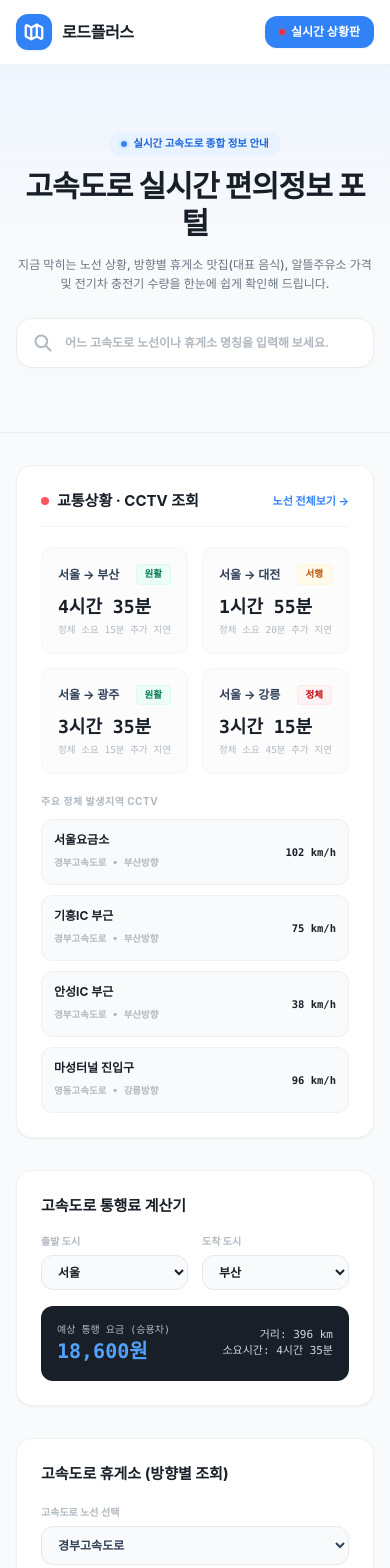
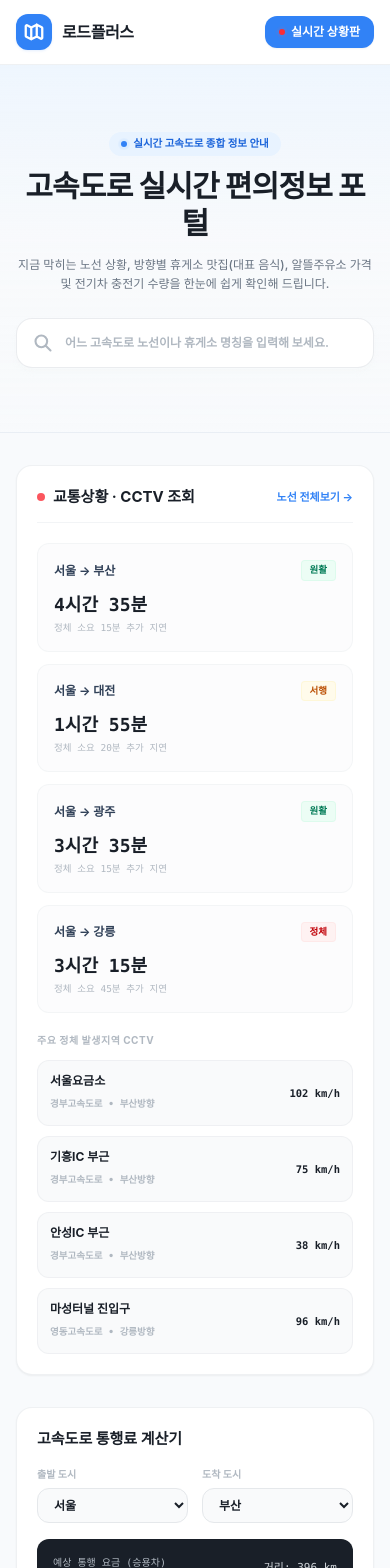
Before and after one commit to fnqlrtm123-code/highway-live, a Next.js app: page / in a window 390 px wide. Shown: the top 1568 px of the page. Built offline with nearby package versions, Linux system fonts and the light colour scheme; a web font is replaced by a local one.

Commit message:
style: optimize layout spacing and paddings on home page for better mobile and PC viewing

```diff
--- a/src/components/HomeClient.tsx
+++ b/src/components/HomeClient.tsx
@@ -161,7 +161,7 @@ export default function HomeClient() {
       </div>
 
       {/* 2. 메인 4대 카테고리 구성 영역 */}
-      <div className="max-w-[1240px] mx-auto px-4 mt-8 grid grid-cols-1 lg:grid-cols-12 gap-8 items-start">
+      <div className="max-w-[1240px] mx-auto px-4 mt-6 md:mt-10 grid grid-cols-1 lg:grid-cols-12 gap-6 md:gap-8 items-start">
 
         {/* ==========================================
             좌측: [1] 교통상황·CCTV + [4] 고속도로 통행료
@@ -169,7 +169,7 @@ export default function HomeClient() {
         <section className="lg:col-span-6 space-y-8">
 
           {/* [Pillar 1] 교통상황·CCTV */}
-          <div className="bg-white border border-slate-200/60 rounded-2xl p-6 shadow-xs space-y-5">
+          <div className="bg-white border border-slate-200/60 rounded-2xl p-5 md:p-6 shadow-xs space-y-5">
             <div className="flex justify-between items-center border-b pb-3.5 border-slate-100">
               <div className="flex items-center gap-2">
                 <span className="w-2 h-2 rounded-full bg-red-500 animate-pulse"></span>
@@ -179,9 +179,9 @@ export default function HomeClient() {
             </div>
 
             {/* 주요 도시 간 소요 시간 현황 */}
-            <div className="grid grid-cols-2 gap-3.5">
+            <div className="grid grid-cols-1 sm:grid-cols-2 gap-3 md:gap-4">
               {travelTimes.slice(0, 4).map((t, idx) => (
-                <div key={idx} className="p-4 bg-slate-50/50 border border-slate-100/80 rounded-xl flex flex-col justify-between space-y-2">
+                <div key={idx} className="p-4 bg-slate-50/50 border border-slate-100/80 rounded-xl flex flex-col justify-between space-y-2.5 transition-all hover:border-slate-200">
                   <div className="flex justify-between items-center">
                     <span className="text-xs font-bold text-slate-700">{t.from} &rarr; {t.to}</span>
                     <span className={`text-[9.5px] font-bold px-2 py-0.5 rounded ${
@@ -201,14 +201,14 @@ export default function HomeClient() {
             </div>
 
             {/* 실시간 주요 CCTV 포인트 */}
-            <div className="space-y-2.5">
+            <div className="space-y-3">
               <span className="text-[10px] font-bold text-slate-400 block uppercase tracking-wider">주요 정체 발생지역 CCTV</span>
-              <div className="grid grid-cols-1 md:grid-cols-2 gap-2.5">
+              <div className="grid grid-cols-1 sm:grid-cols-2 gap-2.5">
                 {cctvPoints.slice(0, 4).map(c => (
                   <button
                     key={c.id}
                     onClick={() => setActiveCctv(c)}
-                    className="p-3 bg-slate-50 hover:bg-slate-100/75 border border-slate-200/50 text-slate-800 rounded-xl text-left flex justify-between items-center transition-colors cursor-pointer"
+                    className="p-3 bg-slate-50 hover:bg-slate-100/75 border border-slate-200/50 text-slate-800 rounded-xl text-left flex justify-between items-center transition-all cursor-pointer hover:border-slate-300"
                   >
                     <div>
                       <span className="text-xs font-bold block text-slate-800">{c.name}</span>
@@ -238,7 +238,7 @@ export default function HomeClient() {
           </div>
 
           {/* [Pillar 4] 고속도로 통행료 계산기 */}
-          <div className="bg-white border border-slate-200/60 rounded-2xl p-6 shadow-xs space-y-4">
+          <div className="bg-white border border-slate-200/60 rounded-2xl p-5 md:p-6 shadow-xs space-y-4">
             <div>
               <h2 className="text-[15px] font-bold text-slate-900">고속도로 통행료 계산기</h2>
             </div>
@@ -296,7 +296,7 @@ export default function HomeClient() {
         <section className="lg:col-span-6 space-y-8">
 
           {/* [Pillar 2] 고속도로 휴게소 (상행선·하행선 리스트 및 맛집) */}
-          <div className="bg-white border border-slate-200/60 rounded-2xl p-6 shadow-xs space-y-5">
+          <div className="bg-white border border-slate-200/60 rounded-2xl p-5 md:p-6 shadow-xs space-y-5">
             <div>
               <h2 className="text-[15px] font-bold text-slate-900">고속도로 휴게소 (방향별 조회)</h2>
             </div>
@@ -339,14 +339,14 @@ export default function HomeClient() {
             </div>
 
             {/* 상행선 / 하행선 리스트 (구분 중요!) */}
-            <div className="grid grid-cols-1 md:grid-cols-2 gap-4">
+            <div className="grid grid-cols-1 sm:grid-cols-2 gap-4">
 
               {/* 상행선 방향 */}
               <div className="space-y-2">
                 <span className="text-xs font-extrabold text-slate-800 border-b pb-1.5 block border-slate-100 flex items-center gap-1.5">
                   상행선 ({selectedRestHighway === '경부고속도로' ? '서울방향' : '상행선'})
                 </span>
-                <div className="space-y-1.5 max-h-[220px] overflow-y-auto pr-1">
+                <div className="space-y-1.5 max-h-[220px] overflow-y-auto pr-1 scrollbar-thin scrollbar-thumb-slate-200">
                   {upBoundRestAreas
                     .filter(s => selectedRestFacility === '전체' || s.facilities.includes(selectedRestFacility))
                     .map(s => (
@@ -374,7 +374,7 @@ export default function HomeClient() {
                 <span className="text-xs font-extrabold text-slate-800 border-b pb-1.5 block border-slate-100 flex items-center gap-1.5">
                   하행선 ({selectedRestHighway === '경부고속도로' ? '부산방향' : '하행선'})
                 </span>
-                <div className="space-y-1.5 max-h-[220px] overflow-y-auto pr-1">
+                <div className="space-y-1.5 max-h-[220px] overflow-y-auto pr-1 scrollbar-thin scrollbar-thumb-slate-200">
                   {downBoundRestAreas
                     .filter(s => selectedRestFacility === '전체' || s.facilities.includes(selectedRestFacility))
                     .map(s => (
@@ -437,12 +437,12 @@ export default function HomeClient() {
           </div>
 
           {/* [Pillar 3] 고속도로 주유소 전기차 충전소 */}
-          <div className="bg-white border border-slate-200/60 rounded-2xl p-6 shadow-xs space-y-4">
+          <div className="bg-white border border-slate-200/60 rounded-2xl p-5 md:p-6 shadow-xs space-y-4">
             <div>
               <h2 className="text-[15px] font-bold text-slate-900">주유소 유가 비교 &middot; 전기차 충전소</h2>
             </div>
 
-            <div className="grid grid-cols-1 md:grid-cols-2 gap-4">
+            <div className="grid grid-cols-1 sm:grid-cols-2 gap-4">
               {/* 휘발유 최저가 랭킹 */}
               <div className="space-y-2.5 bg-slate-50/50 p-4 border border-slate-100/80 rounded-xl">
                 <span className="text-[10px] font-bold text-slate-400 block uppercase tracking-wider">휘발유 최저가 TOP 3</span>
@@ -489,8 +489,8 @@ export default function HomeClient() {
       </div>
 
       {/* 4. 자주 묻는 질문 FAQ (메인 하단) */}
-      <section className="max-w-[1240px] mx-auto px-4 mt-12">
-        <div className="bg-white border border-slate-200/60 rounded-2xl p-6 md:p-8 shadow-xs space-y-6">
+      <section className="max-w-[1240px] mx-auto px-4 mt-10 md:mt-14 mb-4">
+        <div className="bg-white border border-slate-200/60 rounded-2xl p-5 md:p-8 shadow-xs space-y-6">
           <div className="border-b pb-4 border-slate-100">
             <h2 className="text-lg font-bold text-slate-900 flex items-center gap-2">
               <span className="w-1.5 h-4 bg-blue-600 rounded-full inline-block"></span>
```
